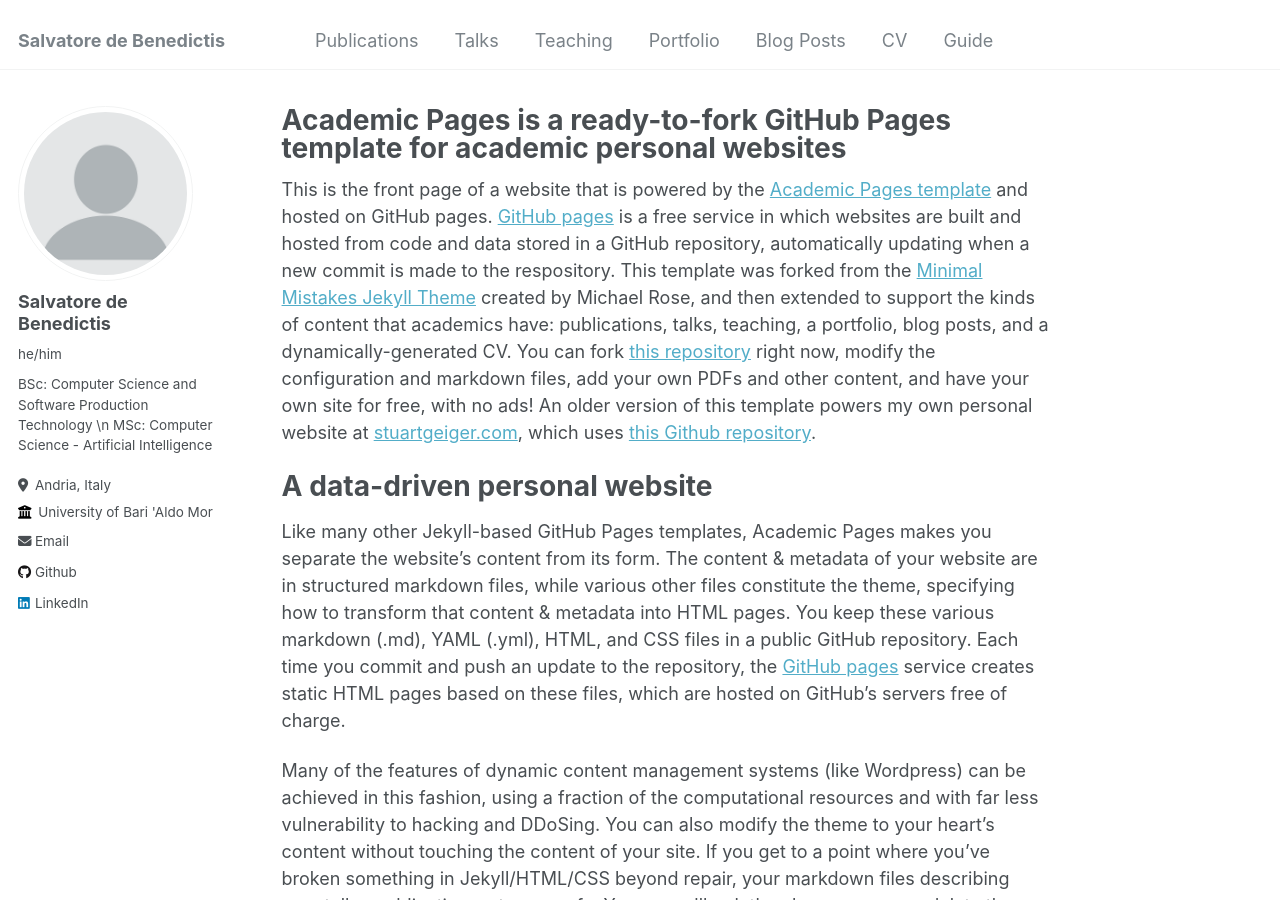
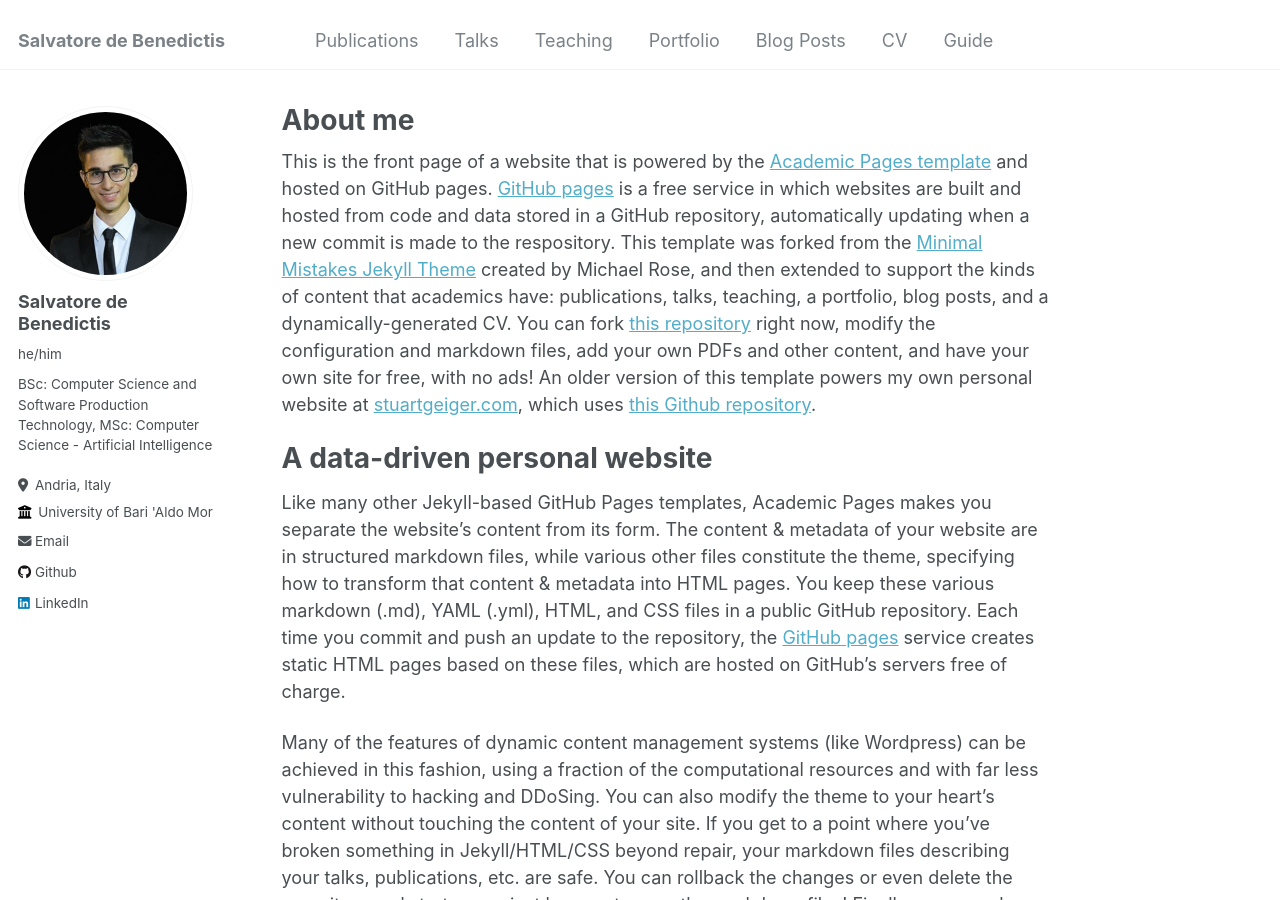
Before and after one commit to salvatoredebenedictis/salvatoredebenedictis.github.io, a Jekyll site: the page built from _pages/about.md, in a window 1280 px wide and 900 px high. Built offline with Jekyll 4.4.1, drawn with Linux system fonts in a browser that asks for light colours.

Commit message:
Update personal information in _config.yml

```diff
--- a/_config.yml
+++ b/_config.yml
@@ -21,10 +21,10 @@ repository               : "salvatoredebenedictis/salvatoredebenedictis.github.i
 #               Additional customization can be done by editing /_includes/author-profile.html
 author:
   # Biographic information
-  avatar           : "profile.png"
+  avatar           : "icona profilo.jfif"
   name             : "Salvatore de Benedictis"
   pronouns         : "he/him"
-  bio              : "BSc: Computer Science and Software Production Technology \\n
+  bio              : "BSc: Computer Science and Software Production Technology,
                       MSc: Computer Science - Artificial Intelligence"
   location         : "Andria, Italy"
   employer         : "University of Bari 'Aldo Moro'"
--- a/_pages/about.md
+++ b/_pages/about.md
@@ -1,6 +1,6 @@
 ---
 permalink: /
-title: "Academic Pages is a ready-to-fork GitHub Pages template for academic personal websites"
+title: "About me"
 author_profile: true
 redirect_from:
   - /about/
```
Also changed, not shown: images/Icona profilo.jfif (added).
